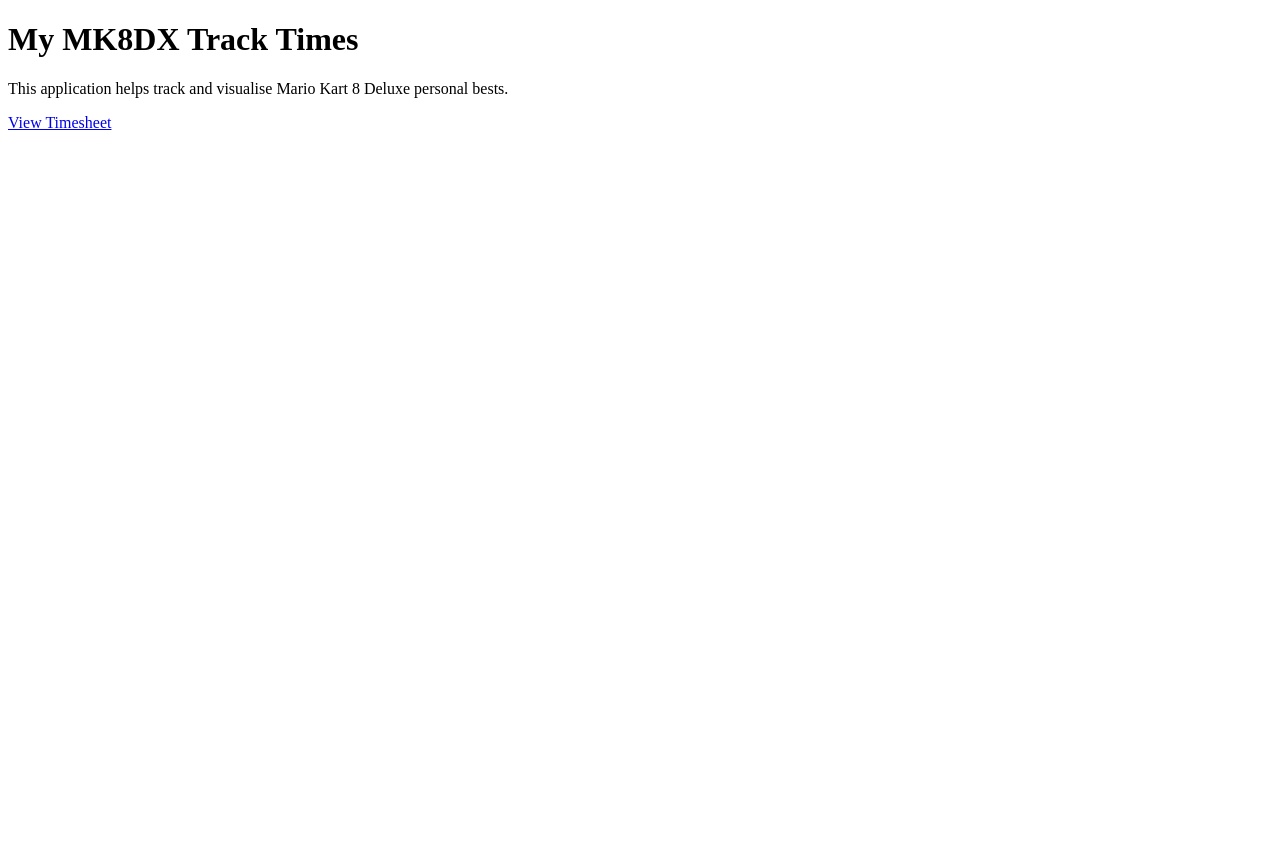
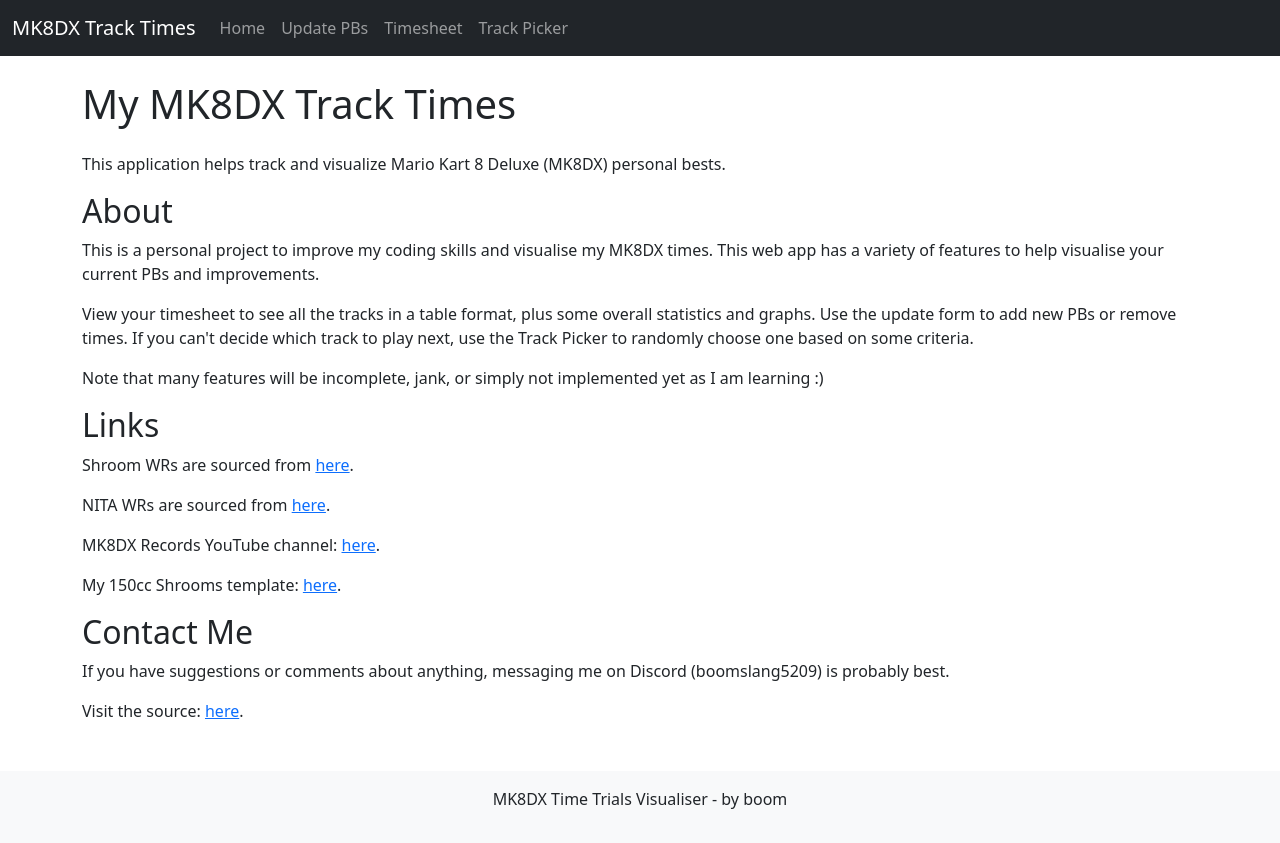
Before and after one commit to boomsl4nger/mk8dx-tts-vis, a Flask app: page / in a window 1280 px wide. Before the commit the page ends 130 px from the top, so only its background shows below. Run offline with Flask 3, Linux system fonts and the light colour scheme; parts of the project's set-up code (start-up, migrations or seed data) failed here and were passed over.

Commit message:
Add db to app, refactor to use base templates

```diff
--- a/app.py
+++ b/app.py
@@ -1,23 +1,55 @@
-from flask import Flask, render_template
+from flask import Flask, redirect, render_template, request, url_for
 from markupsafe import escape
 import pandas as pd
 
-from timesheet import create_timesheet_df
+import db
+from timesheet import CC_CATEGORIES, ITEM_OPTIONS, create_timesheet_df
 
 app = Flask(__name__)
 
-# Create timesheet
-times_150 = pd.read_csv("data/150cc_times.csv", header=None)
-wrs_150 = pd.read_csv("data/150cc_wrs_23_01_2025.csv", header=None)
-timesheet_df = create_timesheet_df(times_150, wrs_150)
+# Ideally WRs are scraped from the site on demand, but this is easier for now
+wrs_150_shrooms = pd.read_csv("data/150cc_wrs_03_02_2025.csv", header=None)
+wrs_200_shrooms = pd.read_csv("data/200cc_wrs_03_02_2025.csv", header=None)
 
 @app.route("/")
 def index():
     return render_template("index.html")
 
-@app.route("/timesheet")
+@app.route("/timesheet", methods=["GET"])
 def timesheet():
-    return render_template("timesheet.html", tables=[timesheet_df.to_html(classes="table table-striped", index=False)], titles=timesheet_df.columns.values)
+    # Get selected filters (default: 150cc, Shrooms)
+    selected_cc = request.args.get("cc", "150cc")
+    selected_items = request.args.get("items", "Shrooms")
+
+    # Fetch filtered data
+    best_times = pd.DataFrame([(row["track"], row["time_str"]) for row in db.get_best_times(selected_cc, selected_items)])
+    wrs_df = wrs_150_shrooms if selected_cc == "150cc" else wrs_200_shrooms
+    times_df = create_timesheet_df(best_times, wrs_df)
+
+    return render_template(
+        "timesheet.html",
+        times=times_df.to_html(index=False, classes="table table-striped"),
+        selected_cc=selected_cc,
+        selected_items=selected_items,
+        cc_categories=CC_CATEGORIES,
+        item_options=ITEM_OPTIONS
+    )
+
+@app.route("/update", methods=["GET", "POST"])
+def update():
+    if request.method == "POST":
+        track = request.form["track"]
+        time = request.form["time"]
+        cc = request.form["cc"]
+        items = request.form["items"]
+        db.insert_time(track, time, cc, items)
+
+    track_names = [row[3] for row in db.get_tracks()]
+    return render_template("update.html", track_names=track_names, cc_categories=CC_CATEGORIES, item_options=ITEM_OPTIONS)
+
+@app.route("/picker")
+def picker():
+    return render_template("picker.html")
 
 if __name__ == "__main__":
     app.run(debug=True)
--- /dev/null
+++ b/templates/base.html
@@ -0,0 +1,22 @@
+<!DOCTYPE html>
+<html lang="en">
+<head>
+    <meta charset="UTF-8">
+    <meta name="viewport" content="width=device-width, initial-scale=1">
+    <title>{% block title %}Track Times{% endblock %}</title>
+    <link href="https://cdn.jsdelivr.net/npm/bootstrap@5.3.0/dist/css/bootstrap.min.css" rel="stylesheet">
+</head>
+<body>
+    {% include "navbar.html" %}
+
+    <div class="container mt-4">
+        {% block content %}{% endblock %}
+    </div>
+
+    <footer class="text-center mt-5 py-3 bg-light">
+        <p>MK8DX Time Trials Visualiser - by boom</p>
+    </footer>
+
+    <script src="https://cdn.jsdelivr.net/npm/bootstrap@5.3.0/dist/js/bootstrap.bundle.min.js"></script>
+</body>
+</html>
--- a/templates/index.html
+++ b/templates/index.html
@@ -1,13 +1,23 @@
-<!DOCTYPE html>
-<html lang="en">
-<head>
-    <meta charset="UTF-8">
-    <meta name="viewport" content="width=device-width, initial-scale=1.0">
-    <title>Home - Track Times</title>
-</head>
-<body>
-    <h1>My MK8DX Track Times</h1>
-    <p>This application helps track and visualise Mario Kart 8 Deluxe personal bests.</p>
-    <a href="/timesheet">View Timesheet</a>
-</body>
-</html>
+{% extends "base.html" %}
+
+{% block title %}Home - Track Times{% endblock %}
+
+{% block content %}
+    <h1 class="mb-4">My MK8DX Track Times</h1>
+    <p>This application helps track and visualize Mario Kart 8 Deluxe (MK8DX) personal bests.</p>
+
+    <h2>About</h2>
+    <p>This is a personal project to improve my coding skills and visualise my MK8DX times. This web app has a variety of features to help visualise your current PBs and improvements.</p>
+    <p>View your timesheet to see all the tracks in a table format, plus some overall statistics and graphs. Use the update form to add new PBs or remove times. If you can't decide which track to play next, use the Track Picker to randomly choose one based on some criteria.</p>
+    <p>Note that many features will be incomplete, jank, or simply not implemented yet as I am learning :)</p>
+
+    <h2>Links</h2>
+    <p>Shroom WRs are sourced from <a href="https://mkwrs.com/mk8dx/">here</a>.</p>
+    <p>NITA WRs are sourced from <a href="https://docs.google.com/spreadsheets/d/e/2PACX-1vRBXBdqpurvBmR--bzj9RJmgr7HxAoWVZmlwmhaBK-LYf_BbXn8iAPdH-ogBtXiAwxlTkQgn45PkeRW/pubhtml">here</a>.</p>
+    <p>MK8DX Records YouTube channel: <a href="https://www.youtube.com/@MK8DXRecords">here</a>.</p>
+    <p>My 150cc Shrooms template: <a href="https://docs.google.com/spreadsheets/d/1CkiNxsTM9PJQPI4yFEQLlBRbYJotVlxwZ7Tu7MqGXRI/">here</a>.</p>
+
+    <h2>Contact Me</h2>
+    <p>If you have suggestions or comments about anything, messaging me on Discord (boomslang5209) is probably best.</p>
+    <p>Visit the source: <a href="https://github.com/boomsl4nger/mk8dx-tts-vis">here</a>.</p>
+{% endblock %}
--- /dev/null
+++ b/templates/navbar.html
@@ -0,0 +1,16 @@
+<nav class="navbar navbar-expand-lg navbar-dark bg-dark">
+    <div class="container-fluid">
+        <div class="navbar-brand" href="/">MK8DX Track Times</div>
+        <button class="navbar-toggler" type="button" data-bs-toggle="collapse" data-bs-target="#navbarNav" aria-controls="navbarNav" aria-expanded="false" aria-label="Toggle navigation">
+            <span class="navbar-toggler-icon"></span>
+        </button>
+        <div class="collapse navbar-collapse" id="navbarNav">
+            <ul class="navbar-nav">
+                <li class="nav-item"><a class="nav-link" href="/">Home</a></li>
+                <li class="nav-item"><a class="nav-link" href="/update">Update PBs</a></li>
+                <li class="nav-item"><a class="nav-link" href="/timesheet">Timesheet</a></li>
+                <li class="nav-item"><a class="nav-link" href="/picker">Track Picker</a></li>
+            </ul>
+        </div>
+    </div>
+</nav>
```
Also changed, not shown: templates/timesheet.html (+29 -18 lines).
